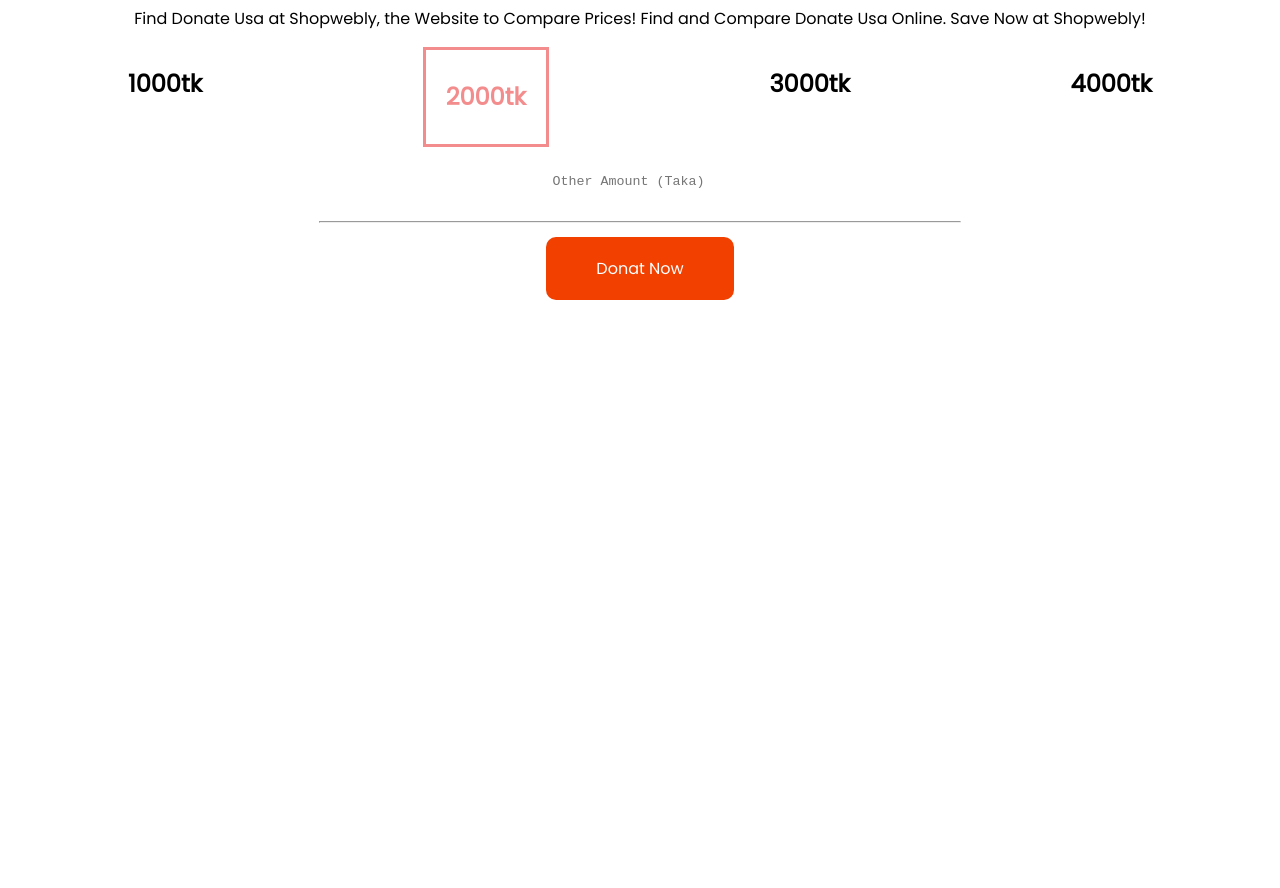
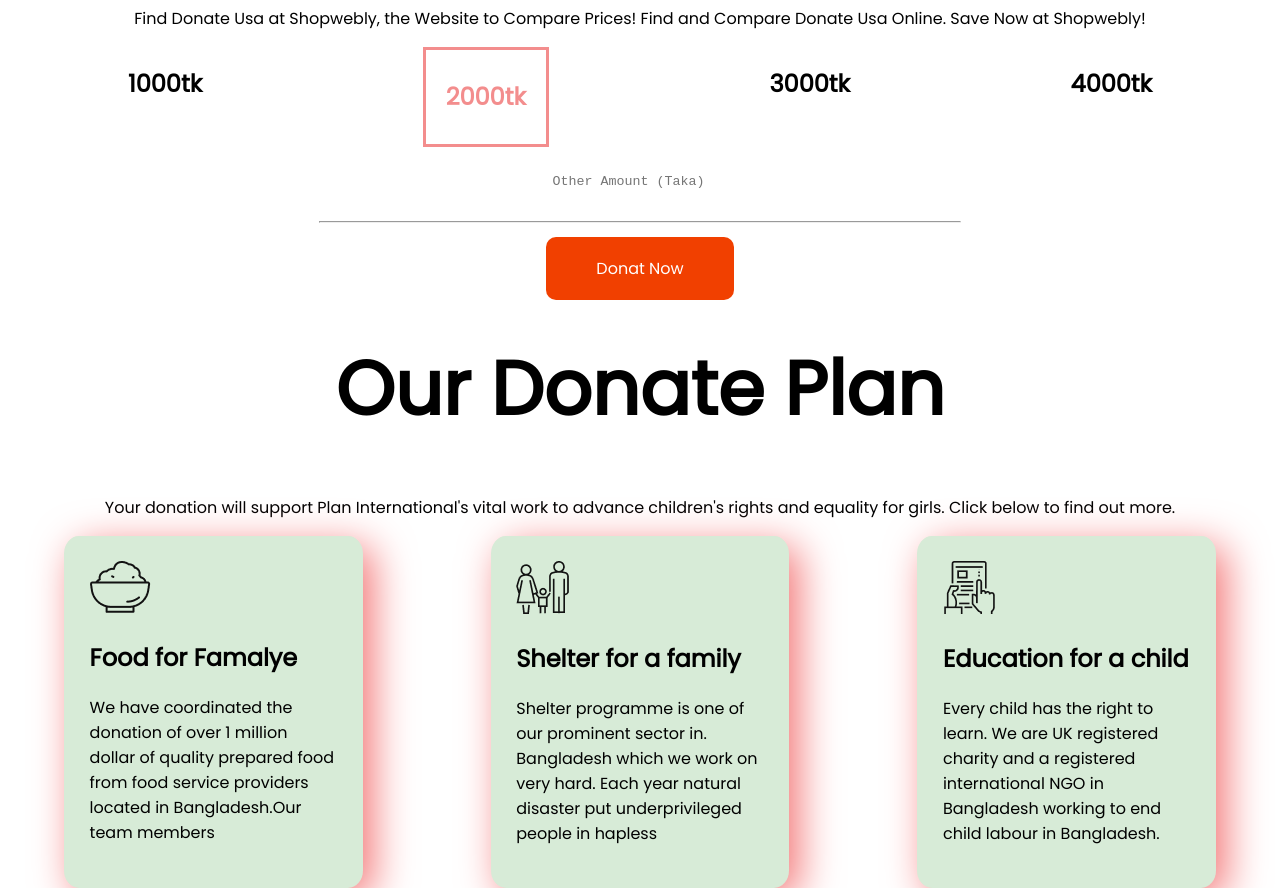
Before and after one commit to iqbalhossenrana/donate-today-main, a plain HTML site: page index.html in a window 1280 px wide. Shown: the part 858-1746 px from the top of the page. Before the commit the page ends 1158 px from the top, so only its background shows below. Drawn offline with Linux system fonts and the light colour scheme.

Commit message:
donalplan added

```diff
--- a/index.html
+++ b/index.html
@@ -50,6 +50,38 @@
         <a class="link-button" target="_blank" href="https://www.facebook.com/profile.php?id=100011397916313">Donat
             Now</a>
     </div>
+    <div class="Donet-text">
+        <h1>Our Donate Plan</h1>
+        <p>Your donation will support Plan International's vital work to advance children's rights and equality for
+            girls. Click
+            below to find out more.</p>
+    </div>
+    <div class="donat-type">
+        <div class="donat-plan">
+            <img src="icons/food.png" alt="">
+            <h2>Food for Famalye</h2>
+            <p>We have coordinated the donation of over 1 million dollar of quality prepared food from food service
+                providers located
+                in Bangladesh.Our team members </p>
+        </div>
+        <div class="donat-plan">
+            <img src="icons/shelter.png" alt="">
+            <h2>Shelter for a family</h2>
+            <p>Shelter programme is one of our prominent sector in. Bangladesh which we work on very hard. Each year
+                natural
+                disaster
+                put underprivileged people in hapless
+            </p>
+        </div>
+        <div class="donat-plan">
+            <img src="icons/Frame-1.png" alt="">
+            <h2>Education for a child</h2>
+            <p>Every child has the right to learn. We are UK registered charity and a registered international NGO in
+                Bangladesh
+                working to end child labour in Bangladesh.
+            </p>
+        </div>
+    </div>
 </body>
 
 </html>
--- a/style.css
+++ b/style.css
@@ -76,3 +76,18 @@ h1 {
 
 
 }
+
+.donat-type {
+    display: flex;
+
+}
+
+.donat-plan {
+    width: 40%;
+    margin-left: 5%;
+    margin-right: 5%;
+    padding: 2%;
+    border-radius: 5%;
+    box-shadow: 10px 10px 40px rgb(243, 117, 117);
+    background-color: rgb(215, 235, 215);
+}
```
